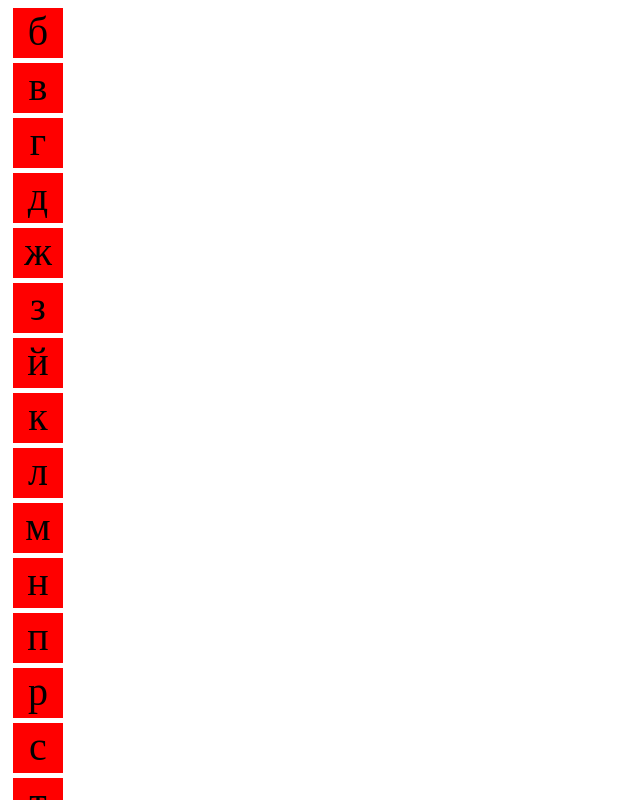
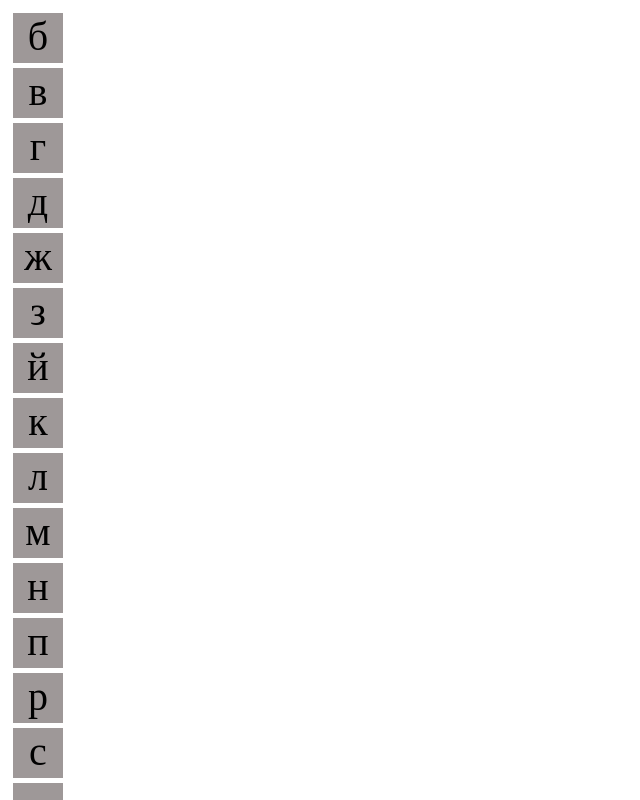
Before and after one commit to Georganer/regant, a plain HTML site: page index.html in a window 1280 px wide. Shown: the top 800 px of the page, without its empty margins (0-640 px from the left). Drawn offline with Linux system fonts and the light colour scheme.

Commit message:
step one visual only

```diff
--- a/style.css
+++ b/style.css
@@ -1,7 +1,12 @@
+#litter_field{
+    text-align: center;
+    display: inline-block;
+}
 .litter_style{
-    background: red;
+    background: rgb(158, 152, 152);
     height: 50px;
     width: 50px;
+    border: 2px;
     margin: 5px;
     text-align: center;
     font-size: 40px;
```
